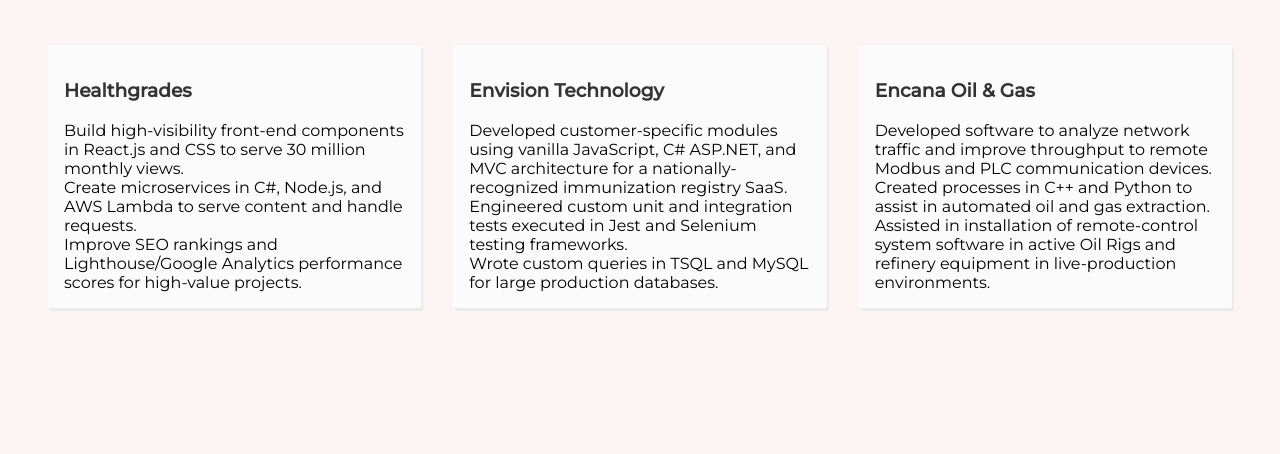
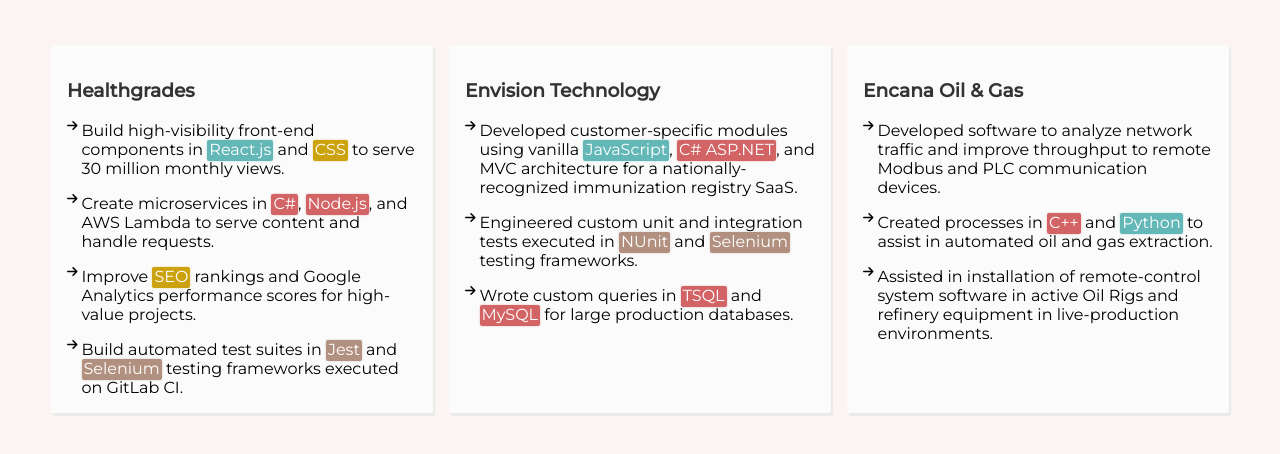
Before and after one commit to jayvickers/Portfolio, a Gatsby site: page / in a window 1280 px wide. Shown: the part 696-1150 px from the top of the page. Before the commit the page ends 1100 px from the top, so only its background shows below. Built offline with nearby package versions, Linux system fonts and the light colour scheme; Gatsby itself is replaced by a stand-in of ours.

Commit message:
highlight tags

```diff
--- a/src/components/ExpCard.jsx
+++ b/src/components/ExpCard.jsx
@@ -5,35 +5,44 @@ import { useState, useEffect } from 'react';
 const ExpCard = ({ bullets, title }) => {
     const [linkedInHovering, setlinkedInHovering] = useState(false);
     const [githubHovering, setGithubHovering] = useState(false);
-    const headerStyles = {
-       // justifyContent: "flex-end",
+    const expCardWrapperStyles = {
         display: "flex",
         flexDirection: "column",
         maxWidth: "350px",
         backgroundColor: "#fbfbfb",
         borderRadius: "2px",
         boxShadow: "2px 3px 1px #eaeaea",
-        margin: "0 1rem",
+        margin: "0 .5rem",
         padding: "1rem",
         flex: "1 1 250px",
         maxWidth: "350px",
         minWidth: "250px"
-        //flexDirection: "row",
-       // width: "100%",
-       // height: "3rem",
-       // backgroundColor: "#fbfbfb",
-       // boxShadow: "0px 1px 5px #eaeaea",
-       // position: "absolute",
-       // top: "0"
+    };
+
+    const cardListItemStyles = {
+        display: "flex",
+        alignItems: "flex-start"
+    };
+
+    const cardIconStyles = {
+        margin: "4px 4px 0 0"
+    };
+
+    const listStyles = {
+        display: "grid",
+        gridRowGap: "1rem"
     };
 
   return (
-    <div style={headerStyles}>
+    <div style={expCardWrapperStyles}>
        <h3>{title}</h3>
-       <ul>
-       {!!bullets && bullets.map((bullet) =>
-        <li key={bullet[0]+bullet[1]+bullet[2]}>{bullet}</li>
-       )}
+       <ul style={listStyles}>
+        {!!bullets && bullets.map((bullet) =>
+            <li style={cardListItemStyles} key={bullet[0]+bullet[1]+bullet[2]}>
+                <i style={cardIconStyles} className="fas fa-arrow-right fa-xs"/>
+                {bullet}
+            </li>
+        )}
        </ul>
     </div>
   )
--- a/src/components/Hello.jsx
+++ b/src/components/Hello.jsx
@@ -16,8 +16,9 @@ const containerStyles = {
 };
 
 const typingStyles = {
-    width: isMobile ? "auto" : "9rem" ,
-    minHeight: isMobile ? "78.875px" : "auto"
+    width: "9rem" ,
+    minHeight: isMobile ? "78.875px" : "auto",
+    margin: isMobile ? "auto" : "inherit"
 };
 
 const underline = {
--- a/src/pages/index.js
+++ b/src/pages/index.js
@@ -37,22 +37,55 @@ const HoverLinkOrange = styled.a`
   }
 `;
 
+const FrontEndStyle = styled.span`
+  border-radius: 2px;
+  box-shadow: 0 0 2px rgb(99 183 183 / 50%), inset 0 -1.375em 0 rgb(99 183 183 / 100%);
+  color: white;
+  padding: 0 2px 2px;
+  position: relative;
+`;
+
+const BackEndStyle = styled.span`
+  border-radius: 2px;
+  box-shadow: 0 0 2px rgb(210 100 102 / 50%), inset 0 -1.375em 0 rgb(210 100 102 / 100%);
+  color: white;
+  padding: 0 2px 2px;
+  position: relative;
+`;
+
+const TestingStyle = styled.span`
+  border-radius: 2px;
+  box-shadow: 0 0 2px rgb(177 144 127 / 50%), inset 0 -1.375em 0 rgb(177 144 127 / 100%);
+  color: white;
+  padding: 0 2px 2px;
+  position: relative;
+`;
+
+const HighlightStyle = styled.span`
+  border-radius: 2px;
+  box-shadow: 0 0 2px rgb(204 163 14 / 50%), inset 0 -1.375em 0 rgb(204 163 14 / 100%);
+  color: white;
+  padding: 0 2px 2px;
+  position: relative;
+`;
+
 const hgExpBullets = [
-  'Build high-visibility front-end components in React.js and CSS to serve 30 million monthly views.',
-  'Create microservices in C#, Node.js, and AWS Lambda to serve content and handle requests.',
-  'Improve SEO rankings and Lighthouse/Google Analytics performance scores for high-value projects.'
+  <div>Build high-visibility front-end components in <FrontEndStyle>React.js</FrontEndStyle> and <HighlightStyle>CSS</HighlightStyle> to serve 30 million monthly views.</div>,
+  <div>Create microservices in <BackEndStyle>C#</BackEndStyle>, <BackEndStyle>Node.js</BackEndStyle>, and AWS Lambda to serve content and handle requests.</div>,
+  <div>Improve <HighlightStyle>SEO</HighlightStyle> rankings and Google Analytics performance scores for high-value projects.</div>,
+  <div>Build automated test suites in <TestingStyle>Jest</TestingStyle> and <TestingStyle>Selenium</TestingStyle> testing frameworks executed on GitLab CI.</div>,
 ];
 
 const envExpBullets = [
-  'Developed customer-specific modules using vanilla JavaScript, C# ASP.NET, and MVC architecture for a nationally-recognized immunization registry SaaS.',
-  'Engineered custom unit and integration tests executed in Jest and Selenium testing frameworks.',
-  'Wrote custom queries in TSQL and MySQL for large production databases.'
+  <div>Developed customer-specific modules using vanilla <FrontEndStyle>JavaScript</FrontEndStyle>, <BackEndStyle>C# ASP.NET</BackEndStyle>, and MVC architecture for a nationally-recognized immunization registry SaaS.</div>,
+  <div>Engineered custom unit and integration tests executed in <TestingStyle>NUnit</TestingStyle> and <TestingStyle>Selenium</TestingStyle> testing frameworks.</div>,
+  <div>Wrote custom queries in <BackEndStyle>TSQL</BackEndStyle> and <BackEndStyle>MySQL</BackEndStyle> for large production databases.</div>
 ];
 
 const encExpBullets = [
-  'Developed software to analyze network traffic and improve throughput to remote Modbus and PLC communication devices.',
-  'Created processes in C++ and Python to assist in automated oil and gas extraction.',
-  'Assisted in installation of remote-control system software in active Oil Rigs and refinery equipment in live-production environments.'
+  <div>Developed software to analyze network traffic and improve throughput to remote Modbus and PLC communication devices.</div>,
+  <div>Created processes in <BackEndStyle>C++</BackEndStyle> and <FrontEndStyle>Python</FrontEndStyle> to assist in automated oil and gas extraction.</div>,
+  <div>Assisted in installation of remote-control system software in active Oil Rigs and refinery equipment in live-production environments.</div>
 ];
 
 // markup
--- a/src/styles/global.css
+++ b/src/styles/global.css
@@ -77,3 +77,13 @@ h1,h3 {
     color: #000;
 
 };
+
+span.highlight-frontend {
+    box-shadow: 0 10px 0 0 rgb(0 114 177 / 0%), inset 0 -0.125em rgb(0 114 177 / 20%);
+    padding: 0 2px 2px;
+    position: relative;
+    -webkit-transition-duration: .2s;
+    transition-duration: .2s;
+    -webkit-transition-property: box-shadow,color;
+    transition-property: box-shadow,color;
+}
```
